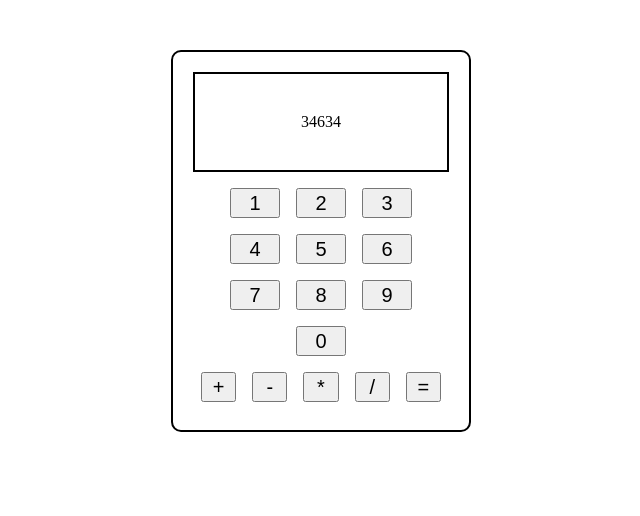
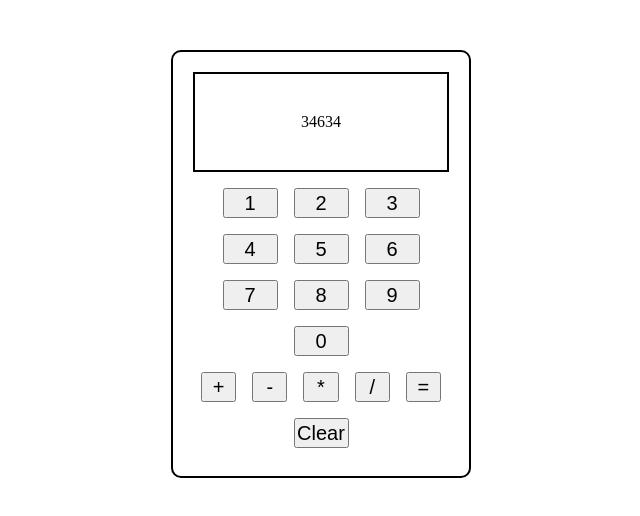
Before and after one commit to Dixon3o/calculator, a plain HTML site: page index.html in a window 1280 px wide. Shown: the whole page, without its empty margins (319-959 px from the left). Drawn offline with Linux system fonts and the light colour scheme.

Commit message:
Add clear button

```diff
--- a/index.html
+++ b/index.html
@@ -36,6 +36,9 @@
                 <button>/</button>
                 <button>=</button>
             </div>
+            <div class="clearButton">
+                <button>Clear</button>
+            </div>
         </div>
     </body>
 </html>
--- a/style.css
+++ b/style.css
@@ -30,7 +30,7 @@ html, body{
     padding-top: 8px;
 }
 button{
-    width: 50px;
+    width: 55px;
     height: 30px;
     margin: 8px;
     font-size: 20px;
@@ -53,3 +53,7 @@ button{
     display: flex;
     justify-content: center;
 }
+.clearButton{
+    display: flex;
+    justify-content: center;
+}
```
